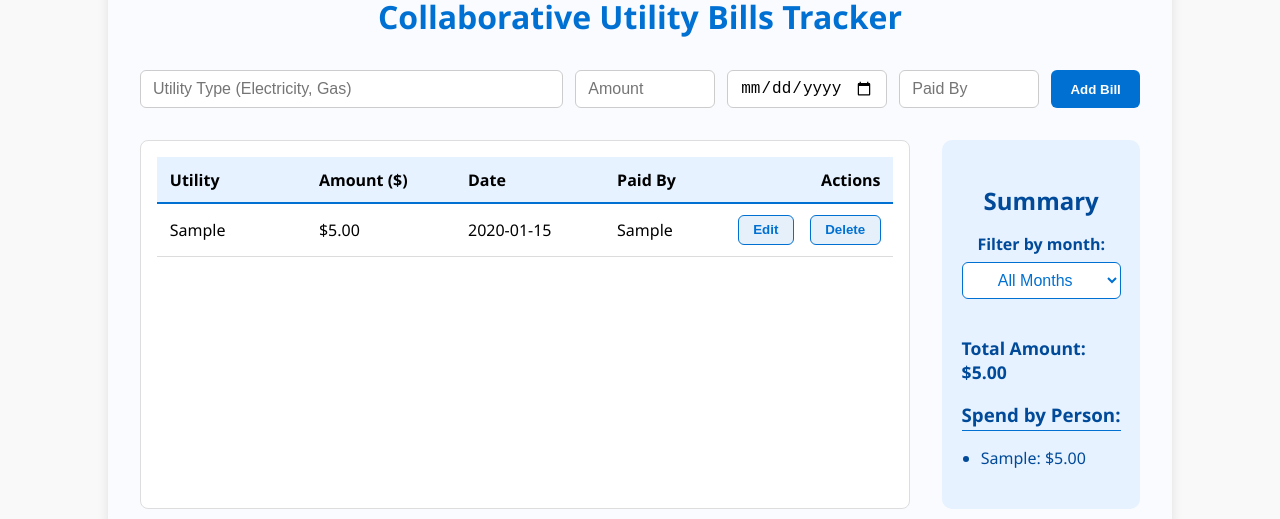
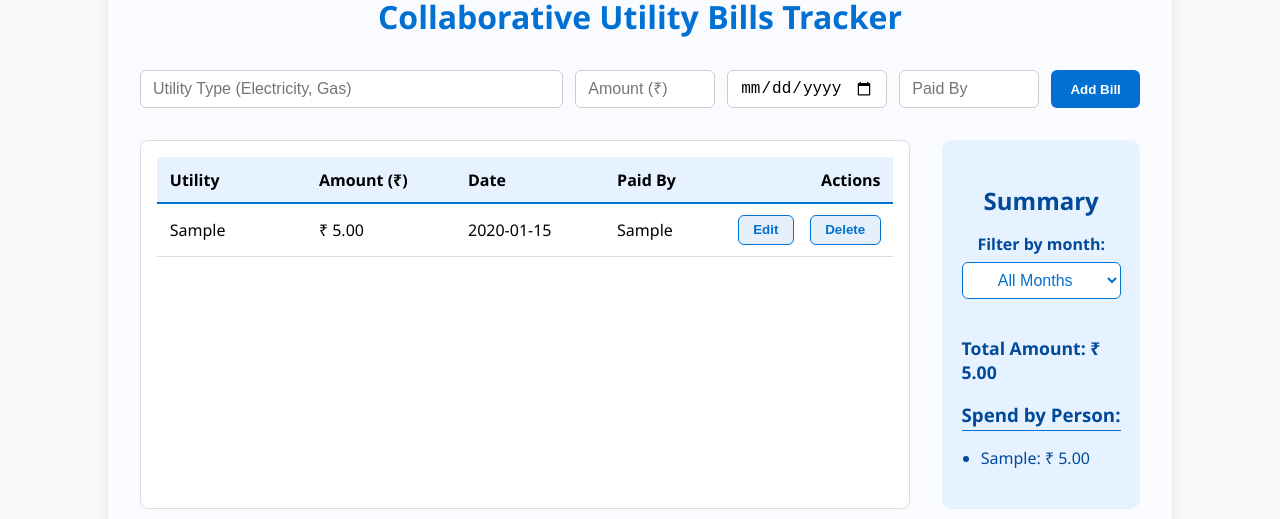
Before and after one commit to rohitvhanji/collab-itinerary-app, a React (Vite) app in the folder client/: page / in a window 1280 px wide. Both pictures are taken after typing "Sample", "5", "2020-01-15", "Sample" into the empty fields and a click on the button "Add Bill". Shown: the part 122-641 px from the top of the page. Built offline with nearby package versions, Linux system fonts and the light colour scheme.

Commit message:
Update App.jsx

```diff
--- a/client/src/App.jsx
+++ b/client/src/App.jsx
@@ -1,4 +1,4 @@
-import React, { useState, useMemo } from "react";
+import React, { useState, useEffect, useMemo } from "react";
 
 const months = [
   { value: "", label: "All Months" },
@@ -25,6 +25,23 @@ export default function App() {
   const [editingId, setEditingId] = useState(null);
   const [filterMonth, setFilterMonth] = useState("");
 
+  // Load bills from localStorage on mount
+  useEffect(() => {
+    const savedBills = localStorage.getItem("bills");
+    if (savedBills) {
+      try {
+        setBills(JSON.parse(savedBills));
+      } catch {
+        setBills([]);
+      }
+    }
+  }, []);
+
+  // Save bills to localStorage whenever they change
+  useEffect(() => {
+    localStorage.setItem("bills", JSON.stringify(bills));
+  }, [bills]);
+
   const saveBill = () => {
     if (!utilityType || !amount || !billDate || !paidBy) {
       alert("Please fill all fields");
@@ -35,7 +52,13 @@ export default function App() {
       setBills((prev) =>
         prev.map((bill) =>
           bill.id === editingId
-            ? { id: editingId, utilityType, amount: parseFloat(amount).toFixed(2), billDate, paidBy }
+            ? {
+                id: editingId,
+                utilityType,
+                amount: parseFloat(amount).toFixed(2),
+                billDate,
+                paidBy,
+              }
             : bill
         )
       );
@@ -79,7 +102,7 @@ export default function App() {
     }
   };
 
-  // Filter bills by selected month (if any)
+  // Filter bills by month if selected
   const filteredBills = useMemo(() => {
     if (!filterMonth) return bills;
     return bills.filter((bill) => bill.billDate.substring(5, 7) === filterMonth);
@@ -113,7 +136,7 @@ export default function App() {
         <input
           className="input-amount"
           type="number"
-          placeholder="Amount"
+          placeholder="Amount (₹)"
           value={amount}
           onChange={(e) => setAmount(e.target.value)}
           min="0"
@@ -137,13 +160,13 @@ export default function App() {
         </button>
       </div>
 
-      {/* Main content: bills list left, summary right */}
+      {/* Main content: expenses on left, summary on right */}
       <div className="main-content">
-        {/* Bills list */}
+        {/* Expenses list */}
         <div className="bills-section">
           <div className="bills-list-header">
             <div className="bill-column">Utility</div>
-            <div className="bill-column">Amount ($)</div>
+            <div className="bill-column">Amount (₹)</div>
             <div className="bill-column">Date</div>
             <div className="bill-column">Paid By</div>
             <div className="bill-column-actions">Actions</div>
@@ -156,7 +179,7 @@ export default function App() {
               bills.map(({ id, utilityType, amount, billDate, paidBy }) => (
                 <div className="bills-list-item" key={id}>
                   <div className="bill-column">{utilityType}</div>
-                  <div className="bill-column">${amount}</div>
+                  <div className="bill-column">₹ {amount}</div>
                   <div className="bill-column">{billDate}</div>
                   <div className="bill-column">{paidBy}</div>
                   <div className="bill-column-actions">
@@ -195,7 +218,7 @@ export default function App() {
 
           <div className="summary-info">
             <p>
-              <strong>Total Amount:</strong> ${summary.total.toFixed(2)}
+              <strong>Total Amount:</strong> ₹ {summary.total.toFixed(2)}
             </p>
 
             <h3>Spend by Person:</h3>
@@ -205,7 +228,7 @@ export default function App() {
               <ul>
                 {Object.entries(summary.byPerson).map(([person, amt]) => (
                   <li key={person}>
-                    {person}: ${amt.toFixed(2)}
+                    {person}: ₹ {amt.toFixed(2)}
                   </li>
                 ))}
               </ul>
```
